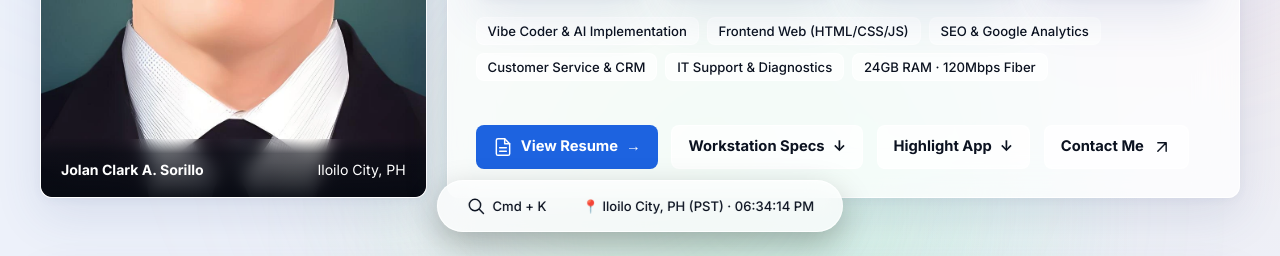
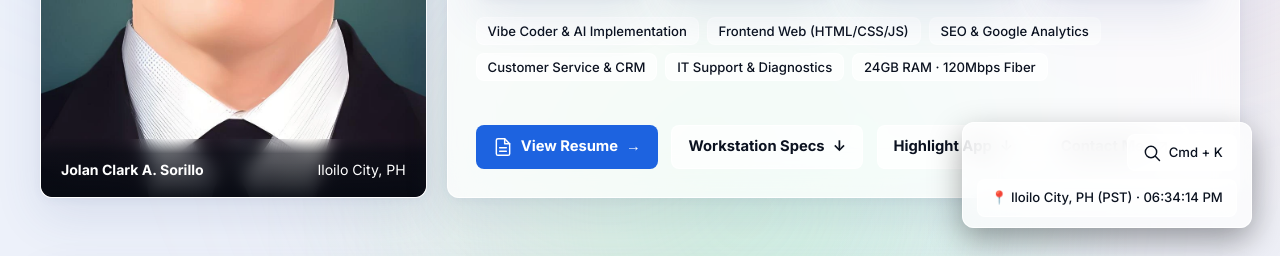
Before and after one commit to JCsorillo/JolanClarkSorillo, a plain HTML site: page index.html in a window 1280 px wide. Shown: the part 544-800 px from the top of the page. Drawn offline with Linux system fonts and the light colour scheme.

Commit message:
Transform floating dock into a vertical card positioned on the bottom right side

```diff
--- a/css/style.css
+++ b/css/style.css
@@ -2856,17 +2856,19 @@ h4 {
 
 .floating-dock {
   position: fixed;
-  bottom: 1.5rem;
-  left: 50%;
-  transform: translateX(-50%);
-  display: flex;
-  align-items: center;
-  gap: 0.75rem;
-  padding: 0.5rem 1rem;
-  border-radius: var(--radius-pill);
+  bottom: 1.75rem;
+  right: 1.75rem;
+  left: auto;
+  transform: none;
+  display: flex;
+  flex-direction: column;
+  align-items: flex-end;
+  gap: 0.5rem;
+  padding: 0.65rem 0.85rem;
+  border-radius: var(--radius-card);
   background: var(--color-surface);
   border: 1px solid var(--color-border-strong);
-  box-shadow: 0 12px 32px rgba(0, 0, 0, 0.25);
+  box-shadow: 0 12px 32px rgba(0, 0, 0, 0.35);
   -webkit-backdrop-filter: blur(16px);
   backdrop-filter: blur(16px);
   z-index: 99;
@@ -2876,23 +2878,24 @@ h4 {
 .dock-item {
   display: inline-flex;
   align-items: center;
-  gap: 0.4rem;
-  padding: 0.4rem 0.75rem;
-  border-radius: var(--radius-pill);
+  gap: 0.45rem;
+  padding: 0.45rem 0.85rem;
+  border-radius: var(--radius-control);
   color: var(--color-text);
   font-size: 0.82rem;
   font-weight: 500;
   text-decoration: none;
   cursor: pointer;
-  background: transparent;
-  border: none;
-  transition: background 0.2s ease, transform 0.2s ease;
+  background: var(--color-raised);
+  border: 1px solid var(--color-border);
+  transition: background 0.2s ease, transform 0.2s ease, border-color 0.2s ease;
 }
 
 .dock-item:hover {
-  background: var(--color-raised);
-  color: var(--color-accent);
-  transform: translateY(-2px);
+  background: var(--color-accent);
+  color: var(--color-accent-contrast);
+  border-color: var(--color-accent);
+  transform: translateX(-2px);
 }
 
 @media (max-width: 768px) {
```
